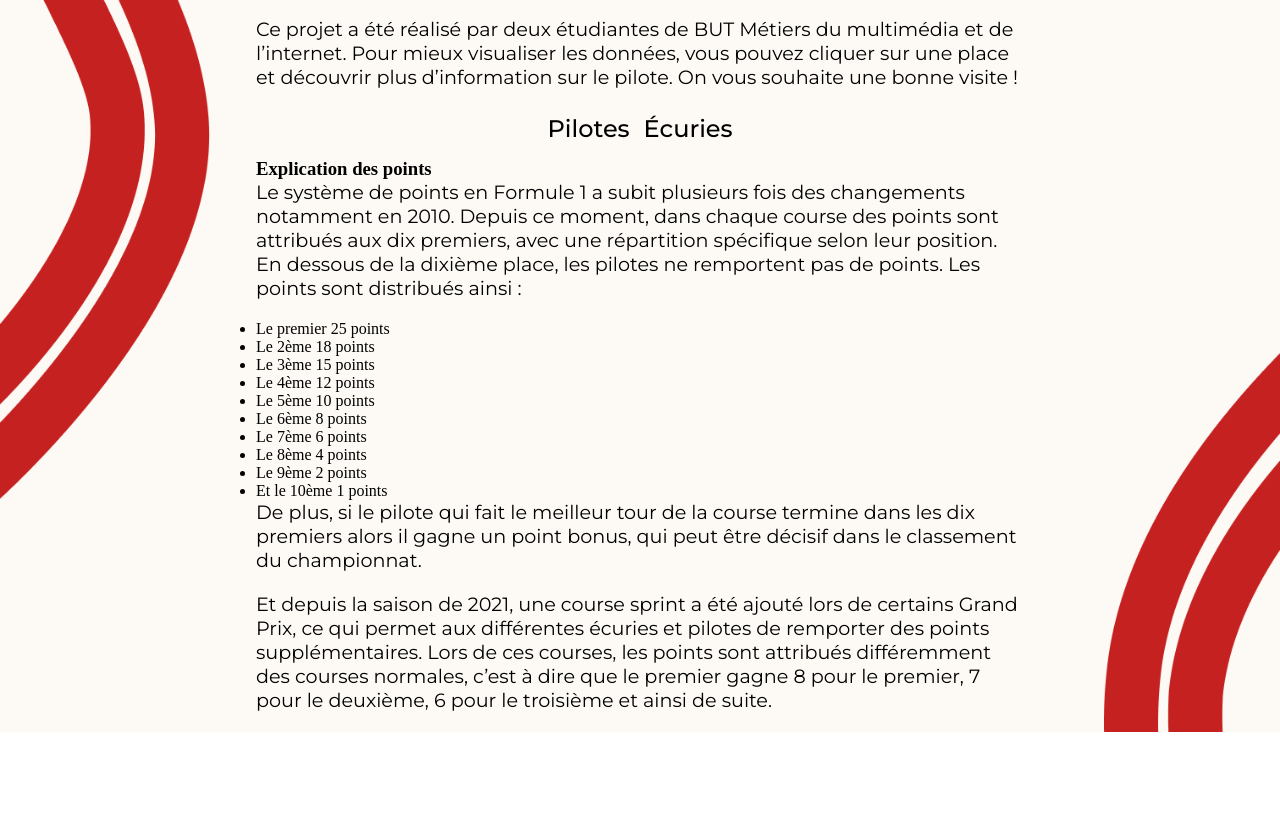
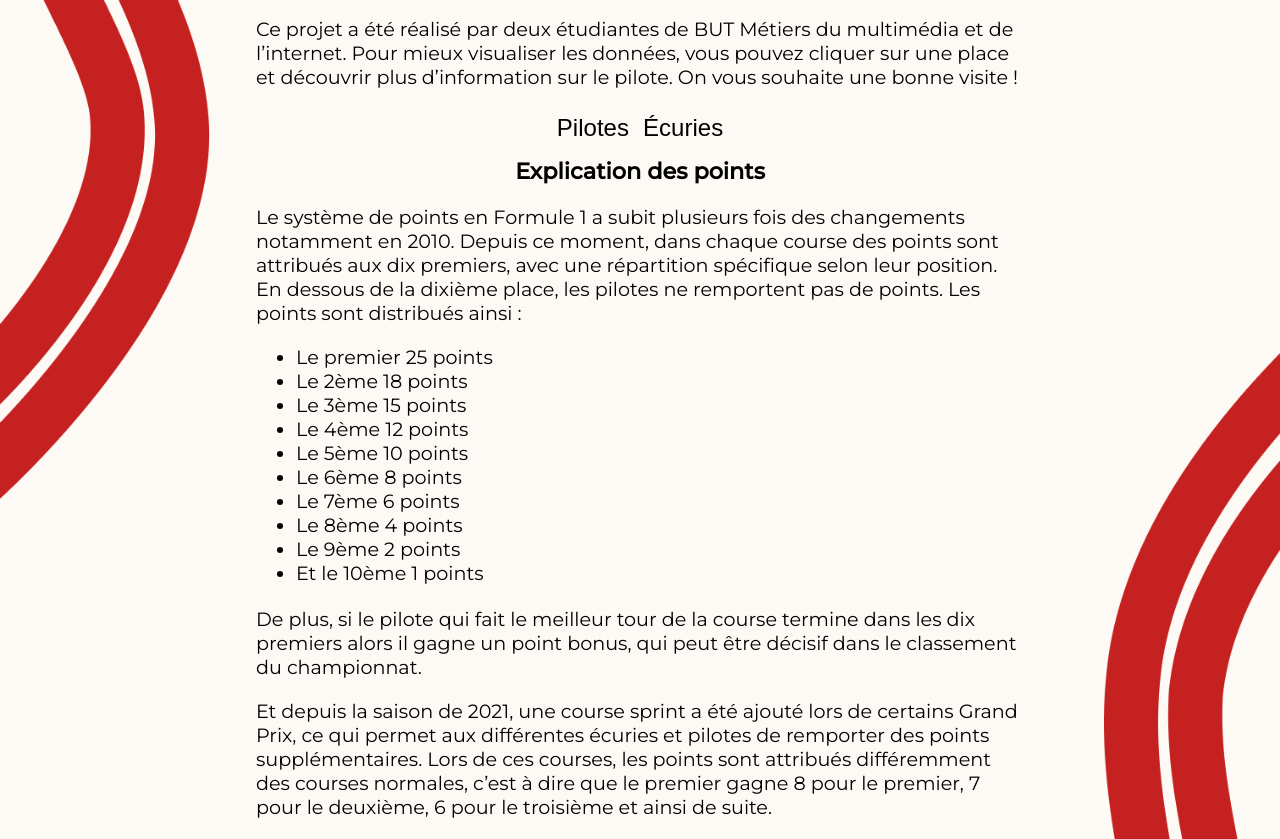
Before and after one commit to Lou-AnneDub/DataF1, a plain HTML site: page index.html in a window 1280 px wide. Shown: the part 1315-2154 px from the top of the page. Before the commit the page ends 2047 px from the top, so only its background shows below. Drawn offline with Linux system fonts and the light colour scheme.

Commit message:
update style.css

```diff
--- a/style.css
+++ b/style.css
@@ -11,7 +11,7 @@
 body{
     background-image: url(images/Maquette.png);
     background-size: cover;
-
+    font-family: 'Montserrat',sans-serif;
 }
 
 header{
@@ -40,11 +40,16 @@
     margin-top: 5%;
 }
 
-p{
+p {
     font-size: 1.3rem;
     margin-bottom: 20px;
-    font-family: 'Montserrat',sans-serif;
     font-size: 1.2rem;
+}
+
+ul {
+    font-size: 1.2rem;
+    margin-left: 40px;
+    margin-bottom: 3px;
 }
 
 .boutton{
@@ -54,7 +59,6 @@
 
 button{
     color: black;
-    font-family: 'Montserrat',sans-serif;
     font-size: 1.5rem;
     font-weight: 500;
     text-decoration: none;
@@ -66,5 +70,10 @@
 
 button:hover{
     text-decoration: underline;
+}
 
+h3 {
+    font-size: 1.4rem;
+    margin-bottom: 20px;
+    text-align: center;
 }
```
Also changed, not shown: index.html (+1 -0 lines).
